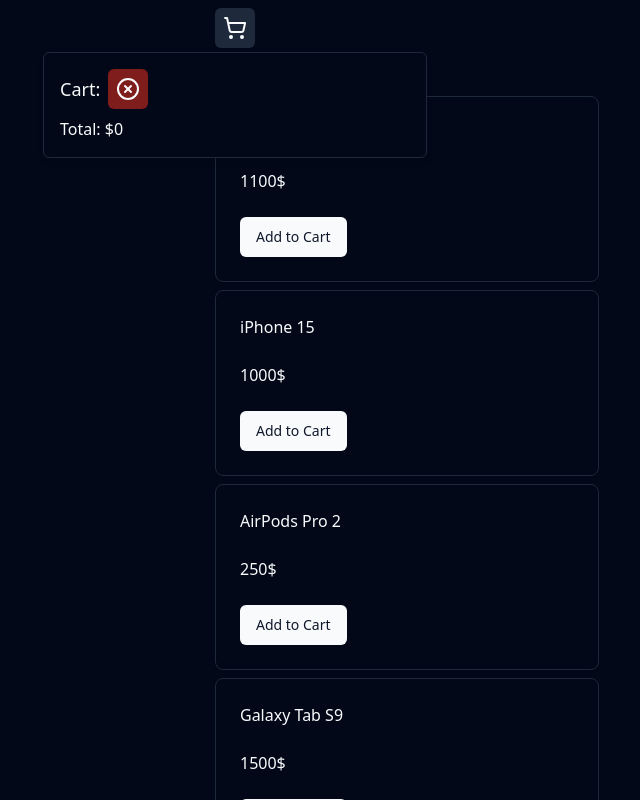
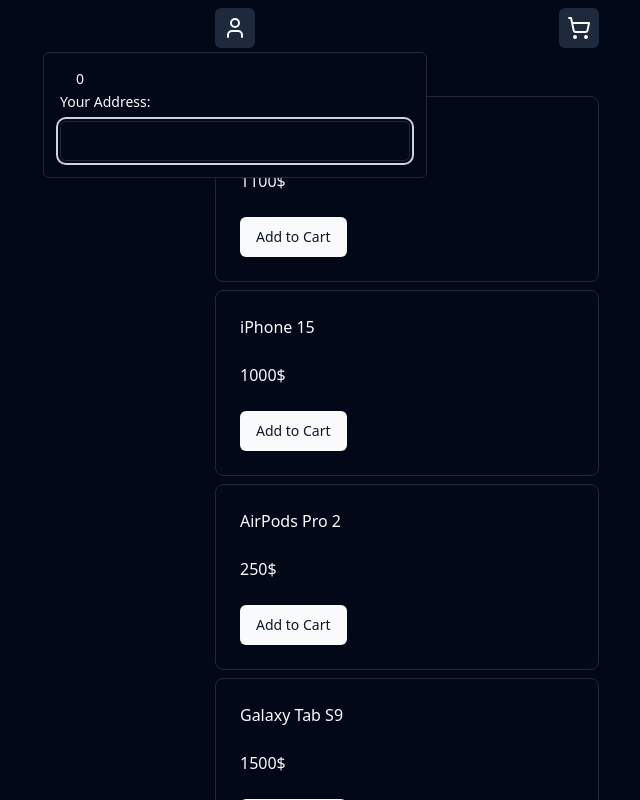
Before and after one commit to nzkks/zustand-vite-ts, a React (Vite) app: page / in a window 1280 px wide. Both pictures are taken after a click on the button 468 px from the left and 28 px from the top of the page. Shown: the top 800 px of the page, without its empty margins (233-873 px from the left). Built offline with nearby package versions, Linux system fonts and the light colour scheme.

Commit message:
Create User popover component and show it when the user icon gets clicked from the App

```diff
--- a/src/App.tsx
+++ b/src/App.tsx
@@ -4,6 +4,7 @@
 import { useStore } from '@/store/store';
 import ChangeQtyButtons from '@/components/ChangeQtyButtons';
 import Cart from '@/components/Cart';
+import User from '@/components/User';
 
 const App = () => {
   const addProduct = useStore(state => state.addProduct);
@@ -12,6 +13,7 @@
   return (
     <main className="space-y-2 dark h-screen bg-background max-w-sm mx-auto mt-2">
       <div className="flex justify-between">
+        <User />
         <Cart />
       </div>
 
--- /dev/null
+++ b/src/components/User.tsx
@@ -0,0 +1,41 @@
+import { UserIcon } from 'lucide-react';
+import { useShallow } from 'zustand/react/shallow';
+
+import { Button } from '@/components/ui/button';
+import { Input } from '@/components/ui/input';
+import { Label } from '@/components/ui/label';
+import { Popover, PopoverContent, PopoverTrigger } from '@/components/ui/popover';
+import { useStore } from '@/store/store';
+
+const User = () => {
+  const { fullName, userName, age, address, setAddress } = useStore(
+    useShallow(state => ({
+      fullName: state.fullName,
+      userName: state.userName,
+      age: state.age,
+      address: state.address,
+      setAddress: state.setAddress,
+    }))
+  );
+
+  return (
+    <Popover>
+      <PopoverTrigger asChild>
+        <Button variant="secondary" size="icon">
+          <UserIcon />
+        </Button>
+      </PopoverTrigger>
+      <PopoverContent className="overflow-y-scroll space-y-2 w-96">
+        <div className="flex items-center gap-2">
+          <p>{fullName}</p>
+          <p className="text-sm">{userName}</p>
+          <p className="text-sm">{age}</p>
+        </div>
+        <Label htmlFor="address">Your Address:</Label>
+        <Input id="address" value={address} onChange={e => setAddress(e.target.value)} />
+      </PopoverContent>
+    </Popover>
+  );
+};
+
+export default User;
```
